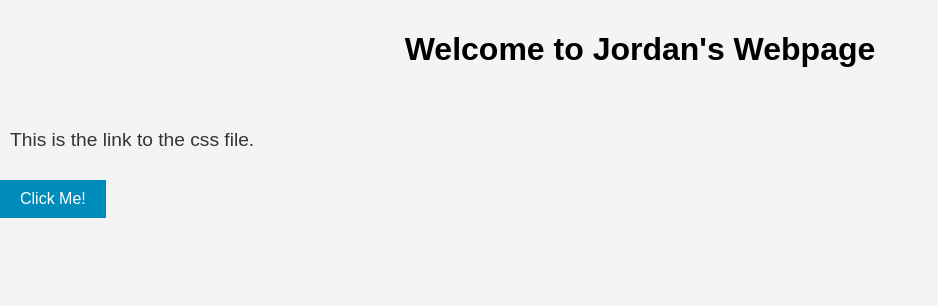
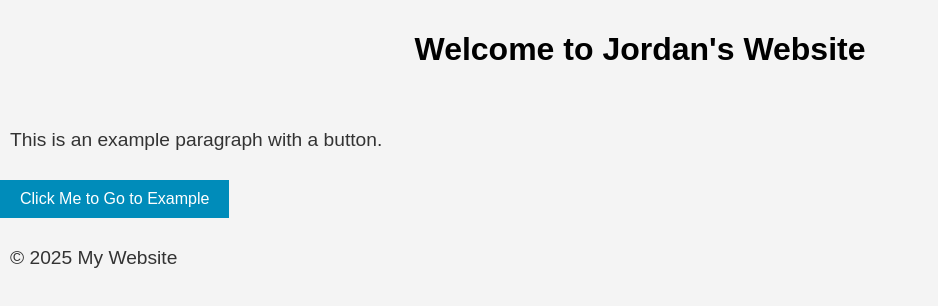
Before and after one commit to nojomack/my-webpage, a plain HTML site: page index.html in a window 1280 px wide. Shown: the whole page, without its empty margins (0-938 px from the left). Drawn offline with Linux system fonts and the light colour scheme.

Commit message:
Update index.html

```diff
--- a/index.html
+++ b/index.html
@@ -1,17 +1,26 @@
+<!DOCTYPE html>
 <html lang="en">
 <head>
-  <meta charset="UTF-8">
-  <meta name="viewport" content="width=device-width, initial-scale=1.0">
-  <title> Jordans webpage</title>
-  <link rel="stylesheet" href="styles.css">
+    <meta charset="UTF-8">
+    <meta name="viewport" content="width=device-width, initial-scale=1.0">
+    <title>Jordan's Webpage</title>
+    <link rel="stylesheet" href="styles.css">
 </head>
 <body>
+    <header>
+        <h1>Welcome to Jordan's Website</h1>
+    </header>
 
-  <header>
-    <h1> Welcome to Jordan's Webpage</h1>
-  </header>
+    <main>
+        <p>This is an example paragraph with a button.</p>
 
-  <p>This is the link to the css file.</p>
-  <button>Click Me!</button>
+        <a href="https://example.com">
+            <button>Click Me to Go to Example</button>
+        </a>
+    </main>
+
+    <footer>
+        <p>© 2025 My Website</p>
+    </footer>
 </body>
 </html>
```
